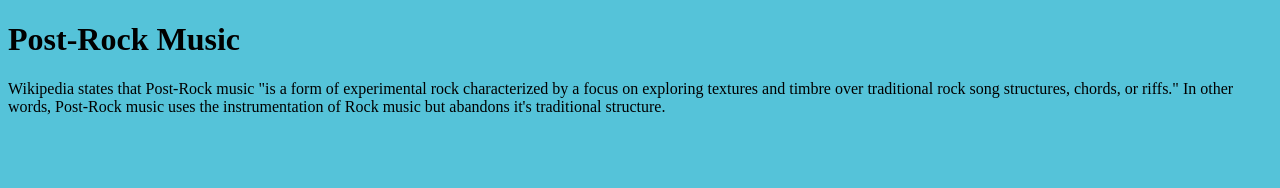
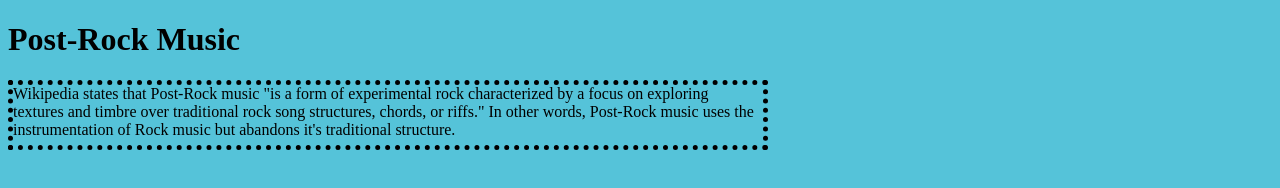
Before and after one commit to charlierichardson03/charlierichardson03.github.io, a plain HTML site: page index.html in a window 1280 px wide. Drawn offline with Linux system fonts and the light colour scheme; a script that the page names is missing.

Commit message:
Adding a border in index.html

```diff
--- a/css/style.css
+++ b/css/style.css
@@ -1,3 +1,12 @@
 body {
   background-color: #55C3D9;
 }
+
+h1 {}
+
+summary {
+  border: 5px solid black;
+  border-style: dotted;
+  width: 750px;
+  height: 60px;
+}
```
